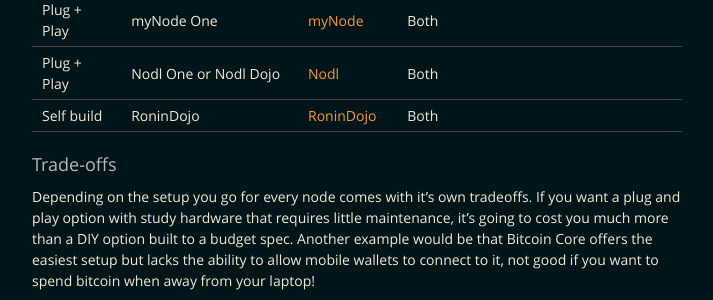
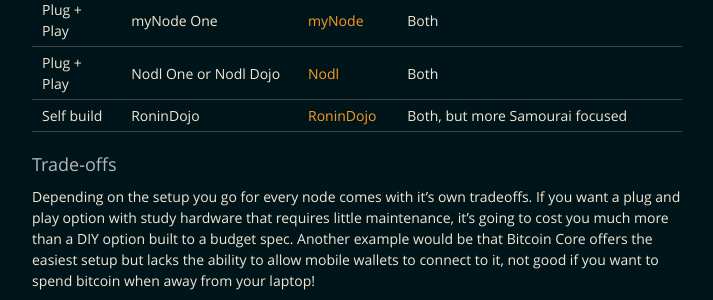
Before and after one commit to BitcoinQnA/BitcoinPrivacyGuide, a Jekyll site: the page built from scrutinise.md, in a window 1280 px wide. Shown: the part 1454-1754 px from the top of the page, without its empty margins (283-996 px from the left). Built offline with Jekyll 4.4.1, drawn with Linux system fonts in a browser that asks for light colours.

Commit message:
Update scrutinise.md

```diff
--- a/scrutinise.md
+++ b/scrutinise.md
@@ -52,7 +52,7 @@ The main things to consider when choosing a node to run...
 | Super Easy  | Bitcoin Core on a computer | [Bitcoin Core](https://bitcoin.org/en/full-node#windows-instructions)  | No - Built in wallet or works with Specter desktop |
 | Plug + Play   | myNode One                         | [myNode](http://mynodebtc.com/guide/getting_started)                     | Both                      |
 | Plug + Play   | Nodl One or Nodl Dojo              | [Nodl](https://docs.lightning-solutions.eu/nodl-box/quick-start/getting-started) | Both              |
-| Self build    | RoninDojo                          | [RoninDojo](https://wiki.ronindojo.io)                                   | Both                      |
+| Self build    | RoninDojo                          | [RoninDojo](https://wiki.ronindojo.io)                                   | Both, but more Samourai focused             |
 
 
 ### Trade-offs
```
